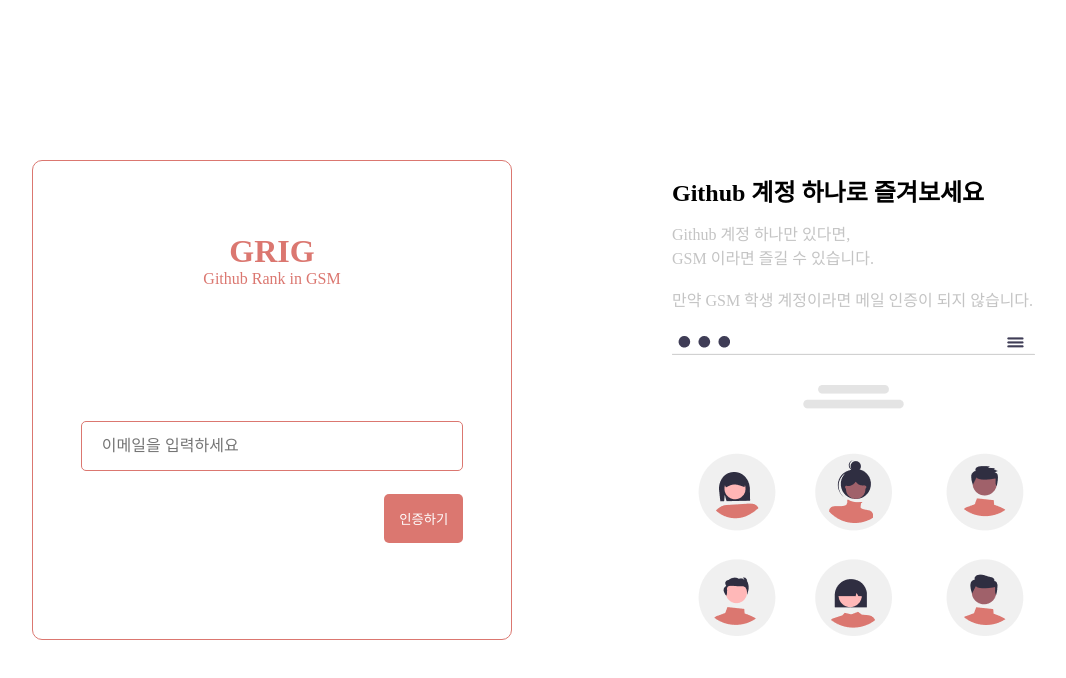
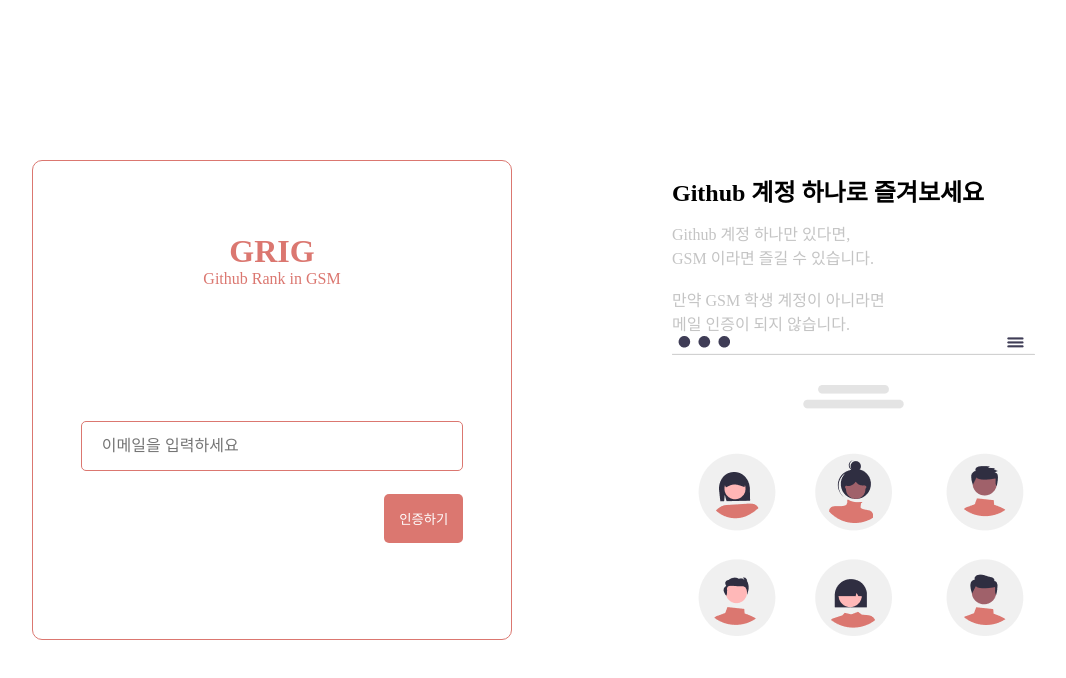
Before and after one commit to sunrabbit123/GRIG-OpenAPI, a website: page docs/email_auth.html in a window 1280 px wide. Shown: the whole page, without its empty margins (48-1114 px from the left). Drawn offline with Linux system fonts and the light colour scheme.

Commit message:
Update : 오타 수정

```diff
--- a/docs/email_auth.html
+++ b/docs/email_auth.html
@@ -51,7 +51,7 @@
               Github 계정 하나만 있다면,<br />GSM 이라면 즐길 수 있습니다.
               <br />
               <br />
-              만약 GSM 학생 계정이라면 메일 인증이 되지 않습니다.
+              만약 GSM 학생 계정이 아니라면<br/>메일 인증이 되지 않습니다.
             </p>
           </div>
 
```
